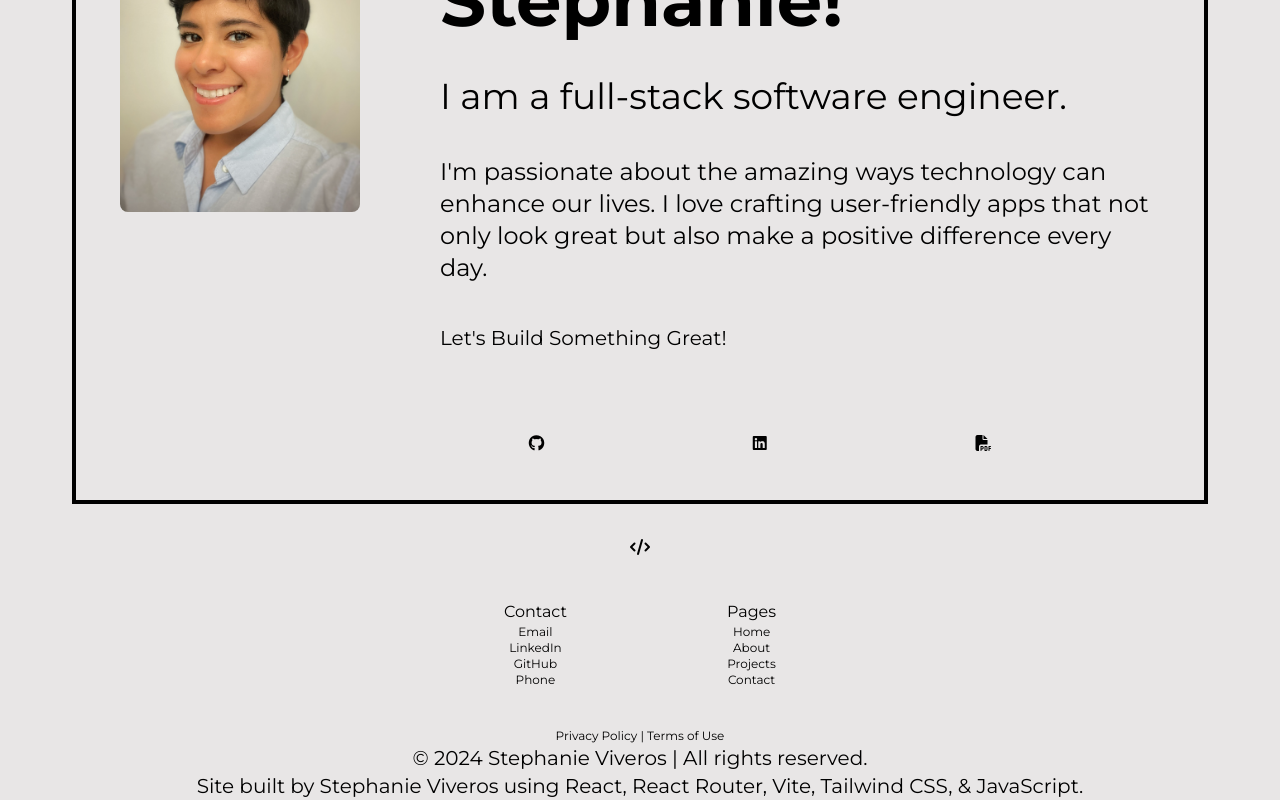
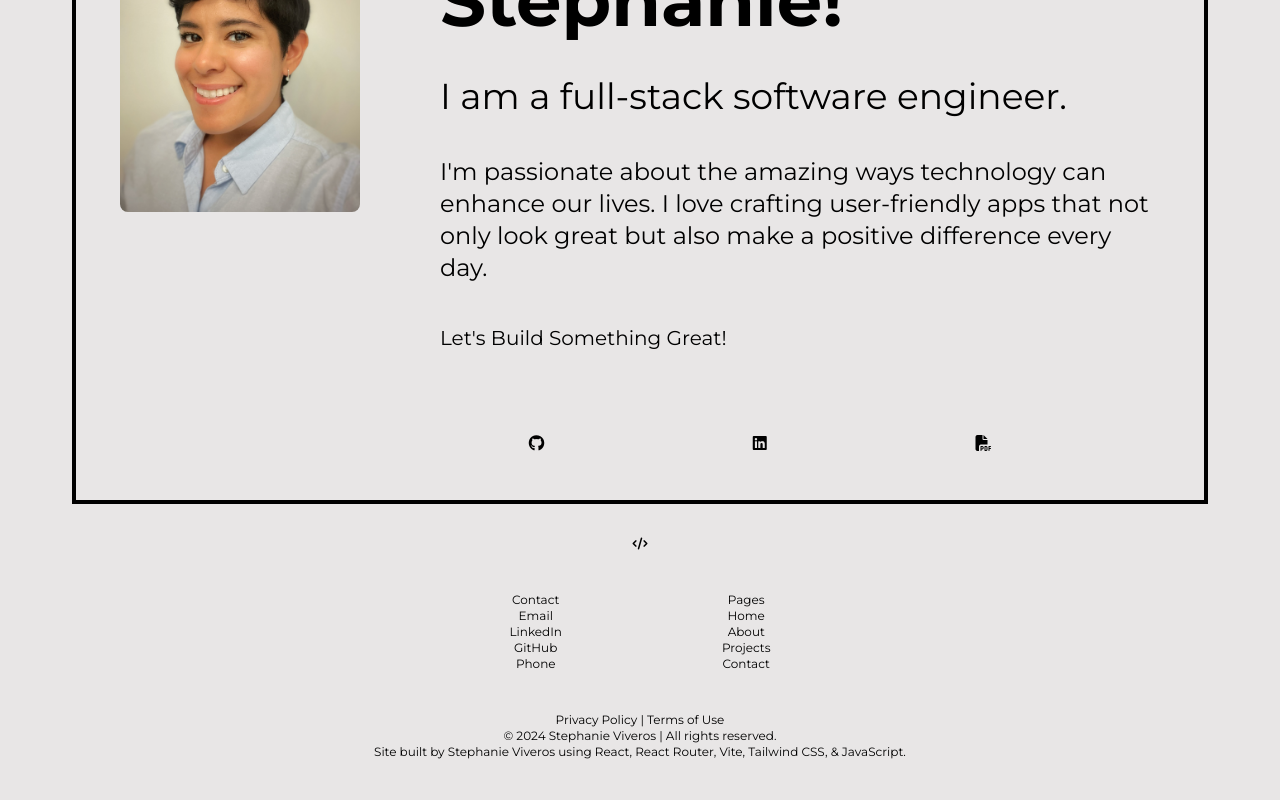
Before and after one commit to MidKnight92/stephanie-viveros-react-portfolio, a React (Vite) app: page /home in a window 1280 px wide. Shown: the part 276-1076 px from the top of the page. After the commit the page ends 1036 px from the top, so only its background shows below. Built offline with nearby package versions, Linux system fonts and the light colour scheme.

Commit message:
Override p tag style in footer to have small text

```diff
--- a/src/components/Footer.jsx
+++ b/src/components/Footer.jsx
@@ -3,7 +3,7 @@ import { githubUrl, linkedinUrl, phoneNumber } from "../constants";
 
 const Footer = () => {
   return (
-    <footer className="absolute inset-x-0 text-center">
+    <footer className="absolute inset-x-0 text-center text-sm sm:text-xs">
       <div className="m-10">
         <i className="fas fa-code" />
       </div>
@@ -48,10 +48,9 @@ const Footer = () => {
         </div>
       </section>
 
-      <section className="text-sm sm:text-xs text-center mt-10">
+      <section className="mt-10">
         <div>
           <a
-            className="text-sm sm:text-xs"
             href="https://www.privacypolicies.com/live/caace767-2c5e-4c67-ac58-948802b7bee2"
             target="_blank"
             rel="noopener noreferrer"
@@ -60,7 +59,6 @@ const Footer = () => {
           </a>{" "}
           |{" "}
           <a
-            className="text-sm sm:text-xs"
             href="https://www.termsfeed.com/live/6733f251-c6e3-4e35-88e4-c824c1de6969"
             target="_blank"
             rel="noopener noreferrer"
@@ -69,11 +67,11 @@ const Footer = () => {
           </a>
         </div>
         <div>
-          <p>
+          <p className="text-sm sm:text-xs">
             © {new Date().getFullYear()} Stephanie Viveros | All rights
             reserved.
           </p>
-          <p>
+          <p className="text-sm sm:text-xs">
             Site built by Stephanie Viveros using React, React Router, Vite,
             Tailwind CSS, & JavaScript.
           </p>
--- a/src/index.css
+++ b/src/index.css
@@ -27,8 +27,6 @@
     .footer-link {
         @apply
         block
-        text-sm
-        sm:text-xs
         hover:underline
     }
 
```
